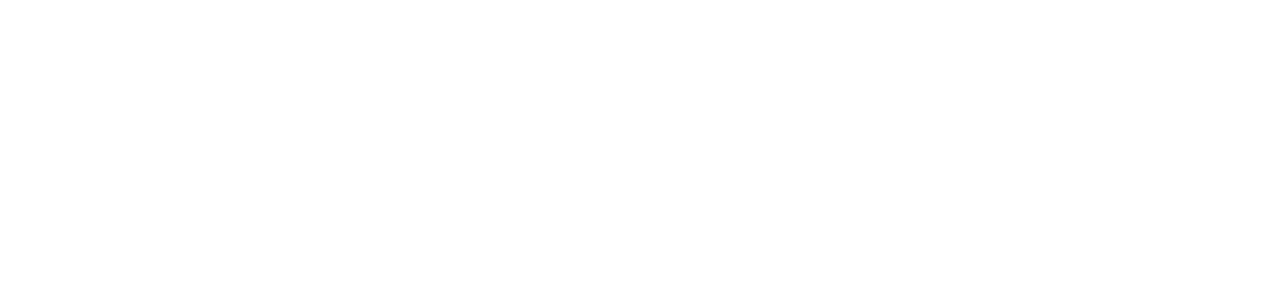
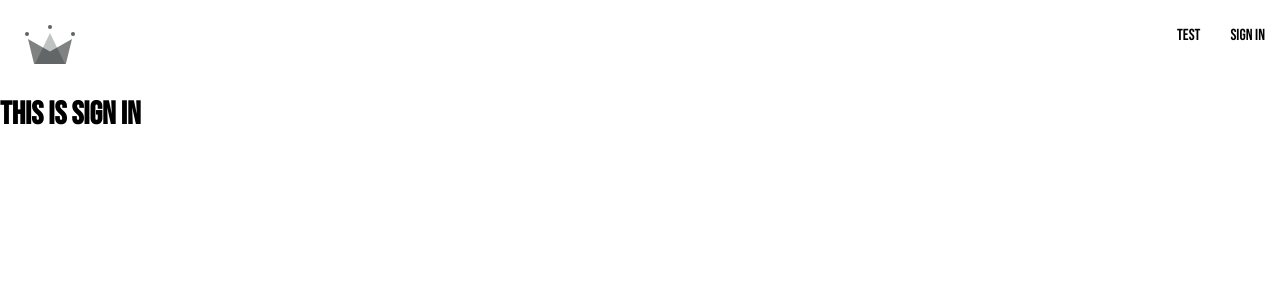
Before and after one commit to MiUlon/crwn-clothing3, a React (Create React App) app: page /sign-in in a window 1280 px wide. Before the commit this address had no page. Shown: the top 300 px of the page. Built offline with nearby package versions, Linux system fonts and the light colour scheme.

Commit message:
adding Sign In component and Firebase DB

```diff
--- a/package.json
+++ b/package.json
@@ -6,6 +6,7 @@
     "@testing-library/jest-dom": "^5.16.5",
     "@testing-library/react": "^13.4.0",
     "@testing-library/user-event": "^13.5.0",
+    "firebase": "^9.23.0",
     "localforage": "^1.10.0",
     "match-sorter": "^6.3.1",
     "react": "^18.2.0",
--- a/src/App.js
+++ b/src/App.js
@@ -1,5 +1,6 @@
 import Home from './routes/home/home.component';
 import Navigation from './routes/navigation/navigation.component';
+import SignIn from './routes/sign-in/sign-in.component';
 import { Routes, Route } from 'react-router-dom';
 
 const Test = () => {
@@ -15,7 +16,8 @@
     <Routes>
       <Route path='/' element={<Navigation />}>
         <Route index element={<Home />} />
-        <Route path='test' element={<Test />}/>
+        <Route path='test' element={<Test />} />
+        <Route path='sign-in' element={<SignIn />} />
       </Route>
     </Routes>
   );
--- a/src/routes/navigation/navigation.component.jsx
+++ b/src/routes/navigation/navigation.component.jsx
@@ -11,8 +11,11 @@
                     <CrwnLogo />
                 </Link>
                 <div className='nav-links-container'>
-                    <Link className='nav-link' to='test'>
+                    <Link className='nav-link' to='/test'>
                         Test
+                    </Link>
+                    <Link className='nav-link' to='/sign-in'>
+                        SIGN IN
                     </Link>
                 </div>
             </div>
--- /dev/null
+++ b/src/routes/sign-in/sign-in.component.jsx
@@ -0,0 +1,9 @@
+const SignIn = () => {
+    return (
+        <div>
+            <h1>This is Sign In</h1>
+        </div>
+    )
+}
+
+export default SignIn;
```
Also changed, not shown: 1 other file (tests, documents, lock files or other folders).
